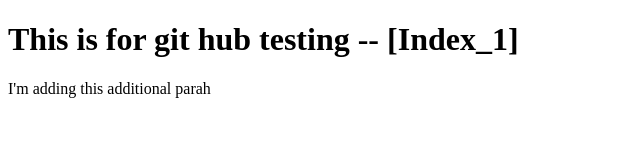
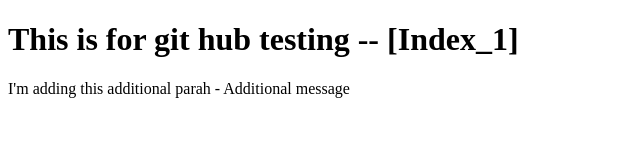
Before and after one commit to Thushara-P/TestingMyFile, a plain HTML site: page index.html in a window 1280 px wide. Shown: the whole page, without its empty margins (0-640 px from the left). Drawn offline with Linux system fonts and the light colour scheme.

Commit message:
updating parah

```diff
--- a/index.html
+++ b/index.html
@@ -8,6 +8,6 @@
 </head>
 <body>
     <h1>This is for git hub testing -- [Index_1]</h1>
-    <p>I'm adding this additional parah</p>
+    <p>I'm adding this additional parah - Additional message</p>
 </body>
 </html>
```
